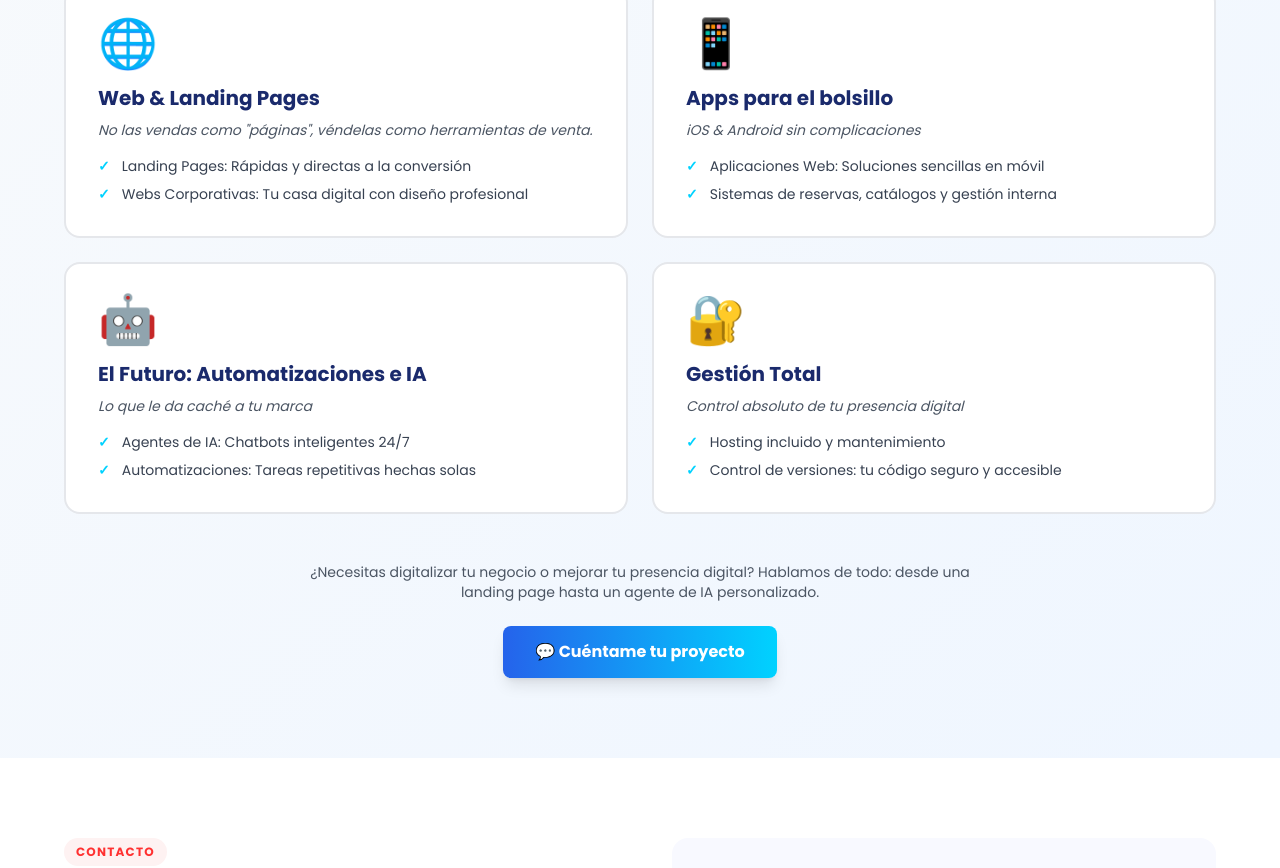
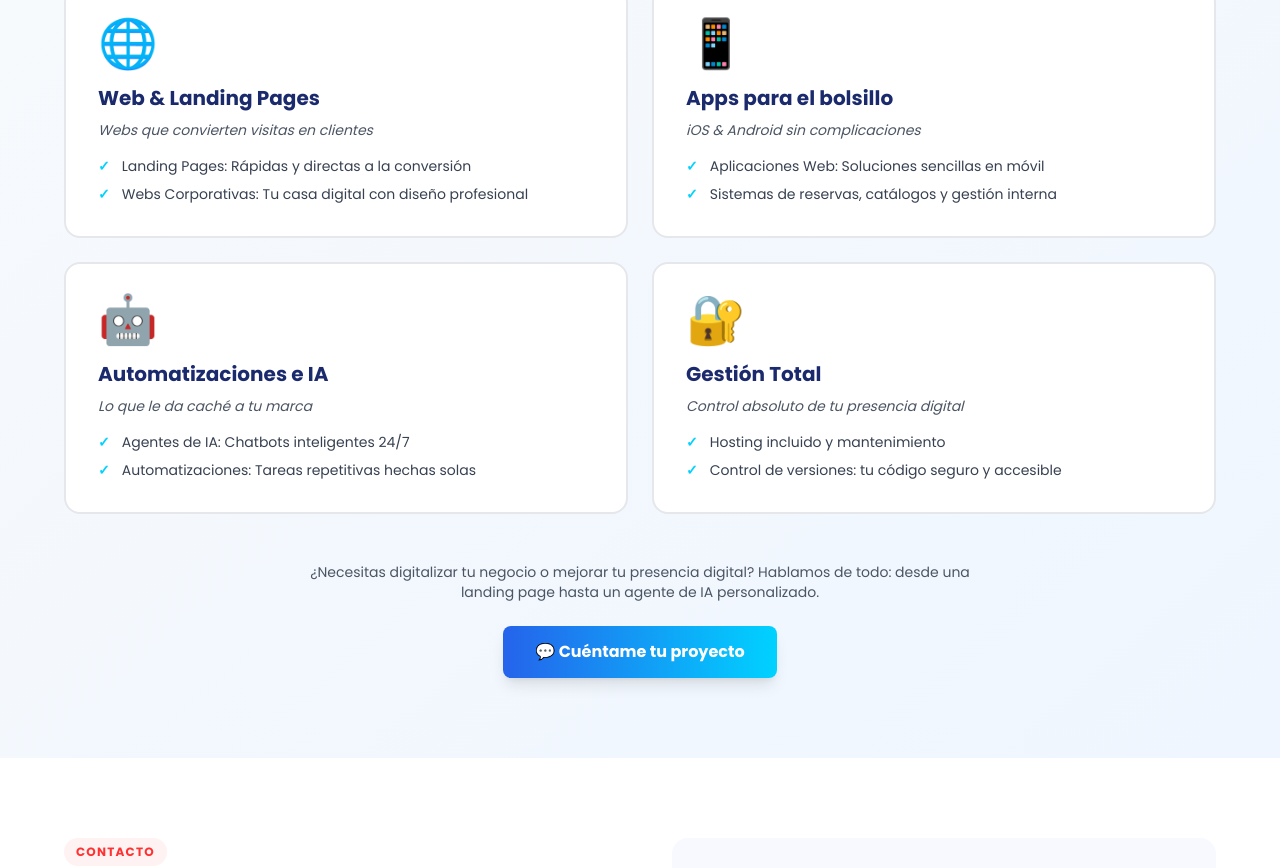
Before and after one commit to agzaiconsulting-code/lit-digital-hub, a Next.js app: page / in a window 1280 px wide. Shown: the part 4260-5128 px from the top of the page. Built offline with nearby package versions, Linux system fonts and the light colour scheme.

Commit message:
fix: resolve encoding issue in DevelopmentAI component

```diff
--- a/src/components/DevelopmentAI.tsx
+++ b/src/components/DevelopmentAI.tsx
@@ -5,7 +5,7 @@ export default function DevelopmentAI() {
     {
       icon: '🌐',
       title: 'Web & Landing Pages',
-      desc: 'No las vendas como "páginas", véndelas como herramientas de venta.',
+      desc: 'Webs que convierten visitas en clientes',
       items: [
         'Landing Pages: Rápidas y directas a la conversión',
         'Webs Corporativas: Tu casa digital con diseño profesional',
@@ -22,7 +22,7 @@ export default function DevelopmentAI() {
     },
     {
       icon: '🤖',
-      title: 'El Futuro: Automatizaciones e IA',
+      title: 'Automatizaciones e IA',
       desc: 'Lo que le da caché a tu marca',
       items: [
         'Agentes de IA: Chatbots inteligentes 24/7',
```
